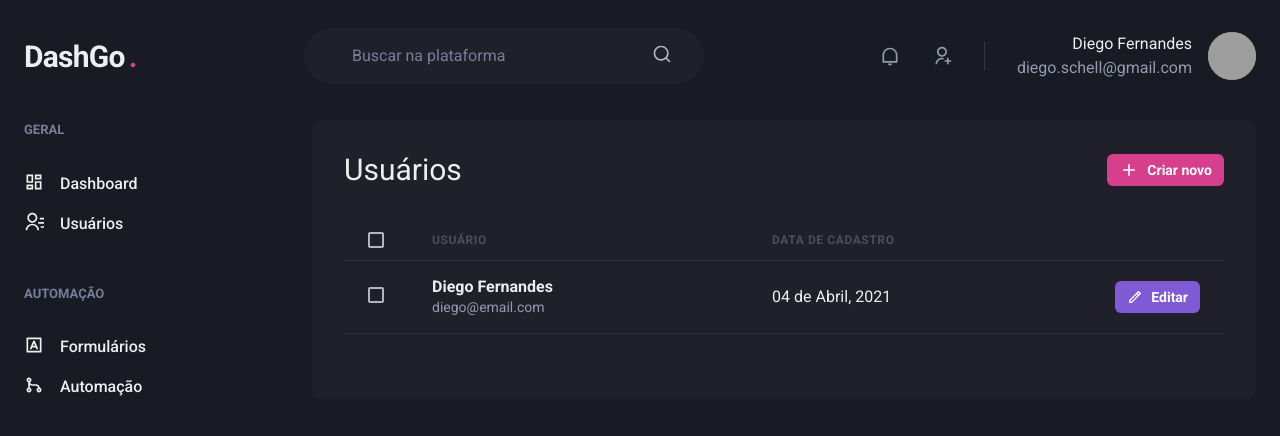
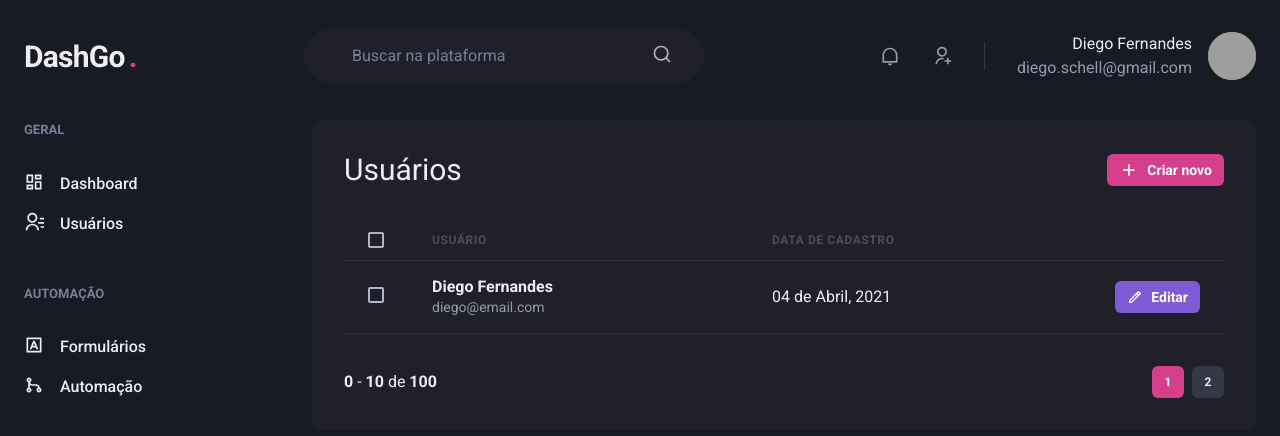
Before and after one commit to anderson-0/Nextjs-Chakra-UI---Dashboard, a Next.js app: page /users in a window 1280 px wide. Shown: the top 436 px of the page. Built offline with nearby package versions, Linux system fonts and the light colour scheme; grey boxes are pictures that could not be loaded.

Commit message:
feature: created Pagination component base structure and added to Dashboard

```diff
--- /dev/null
+++ b/src/components/Pagination.tsx
@@ -0,0 +1,43 @@
+import { Button, Stack, Box } from "@chakra-ui/react";
+
+export function Pagination() {
+  return (
+    <Stack
+      direction="row"
+      marginTop="8"
+      justifyContent="space-between"
+      align="center"
+      spacing="6"
+    >
+      <Box>
+        <strong>0</strong> - <strong>10</strong> de <strong>100</strong>
+      </Box>
+      <Stack direction="row" spacing="2">
+        <Button
+          size="sm"
+          fontSize="xs"
+          width="4"
+          colorScheme="pink"
+          disabled
+          _disabled={{
+            bgColor: 'pink.500',
+            cursor: 'default'
+          }}
+        >
+          1
+        </Button>
+        <Button
+          size="sm"
+          fontSize="xs"
+          width="4"
+          background="gray.700"
+          _hover={{
+            background: 'gray.500'
+          }}
+        >
+          2
+        </Button>
+      </Stack>
+    </Stack>
+  );
+}
--- a/src/pages/users/index.tsx
+++ b/src/pages/users/index.tsx
@@ -1,6 +1,7 @@
 import { Box, Button, Checkbox, Flex, Heading, Icon, Text, Table, Tbody, Td, Th, Thead, Tr } from "@chakra-ui/react";
 import { RiAddLine, RiPencilLine } from "react-icons/ri";
 import { Header } from "../../components/Header";
+import { Pagination } from "../../components/Pagination";
 import { Sidebar } from "../../components/Sidebar";
 
 export default function UserList() {
@@ -62,6 +63,7 @@
                 </Tr>
               </Tbody>
             </Table>
+            <Pagination/>
           </Box>
       </Flex>
     </Box>
```
